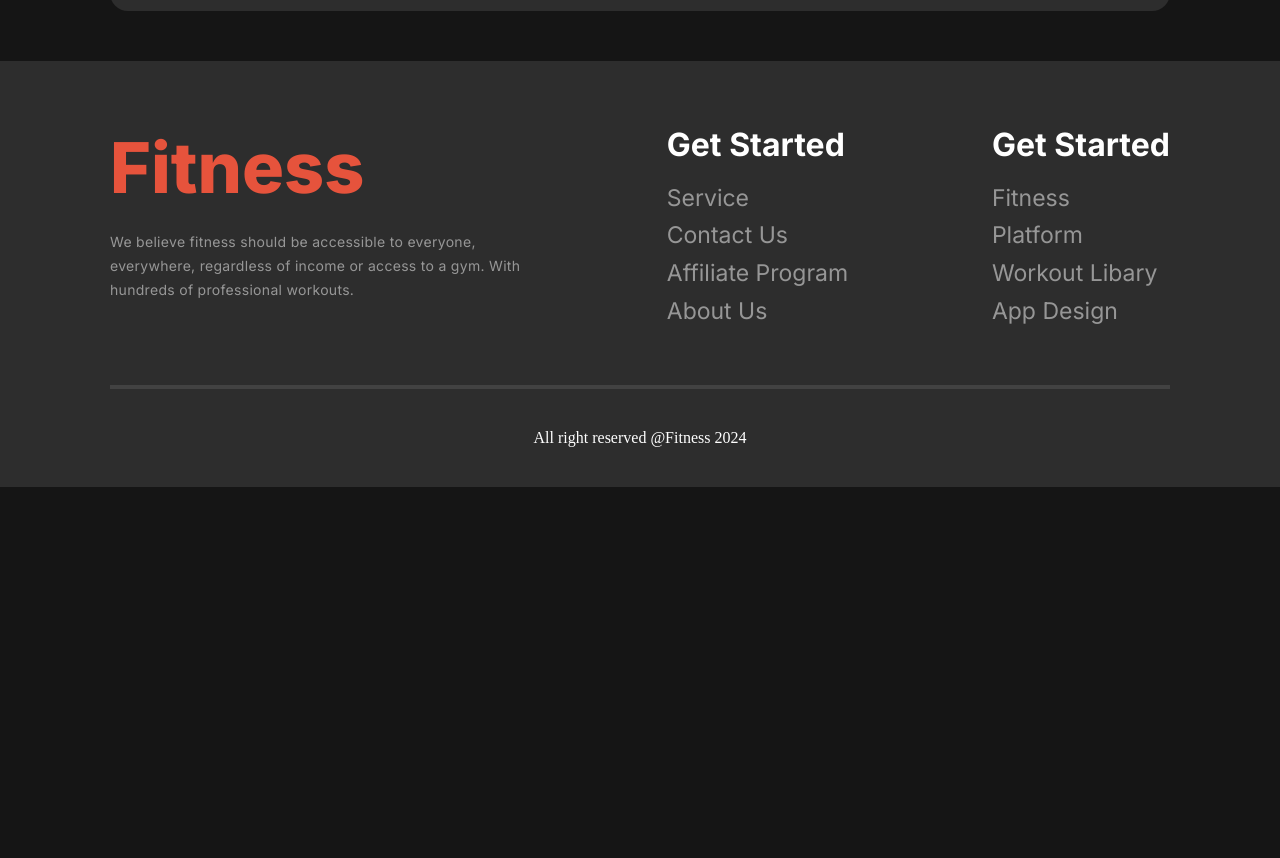
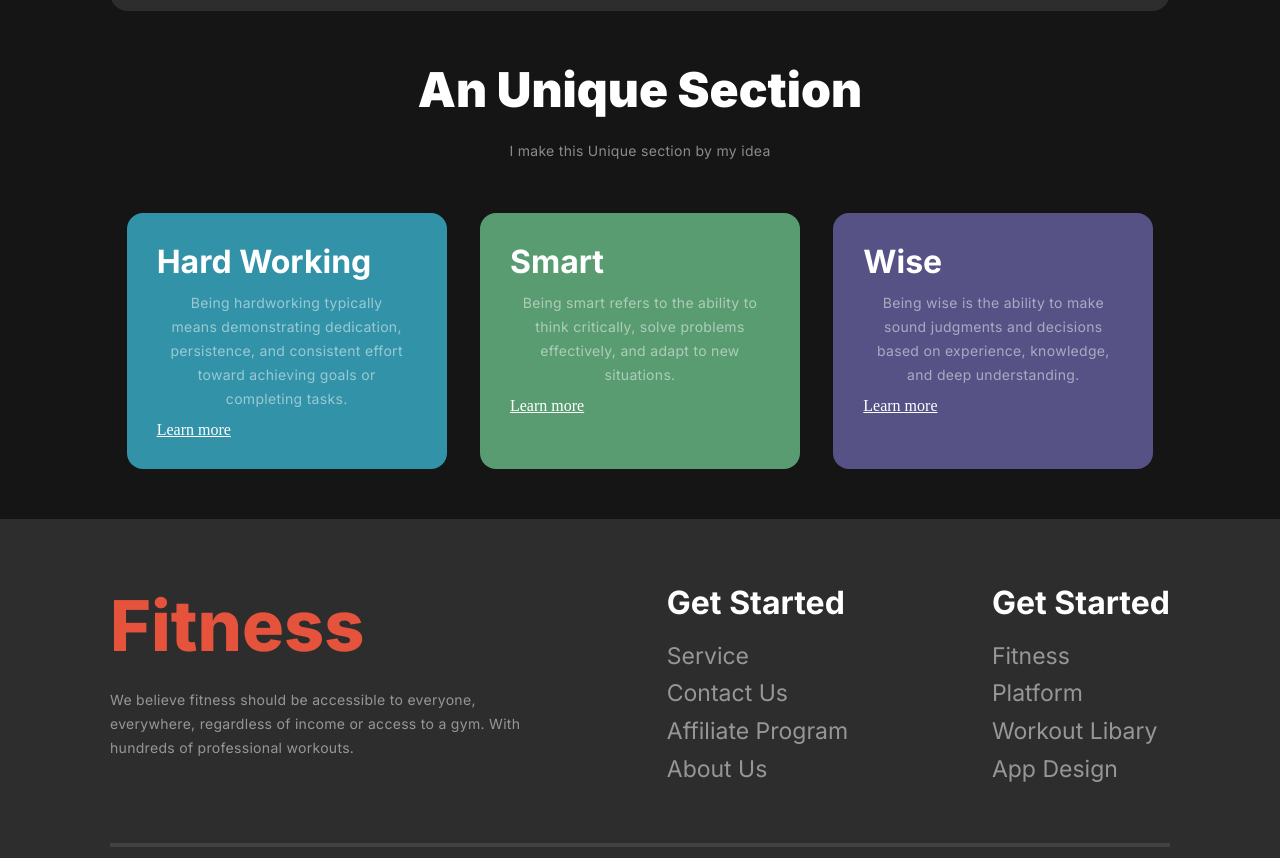
Before and after one commit to shazahanshakib/second-assignment, a plain HTML site: page index.html in a window 1280 px wide. Shown: the part 3178-4036 px from the top of the page. Before the commit the page ends 3665 px from the top, so only its background shows below. Drawn offline with Linux system fonts and the light colour scheme.

Commit message:
unique section add

```diff
--- a/index.html
+++ b/index.html
@@ -176,6 +176,31 @@
                 </div>
             </div>
         </section>
+
+        <section class="unique-section">
+            <h1>An Unique Section</h1>
+            <p>I make this Unique section by my idea</p>
+
+            <div class="unique-section-card">
+                <div class="unique-card">
+                    <h2>Hard Working</h2>
+                    <p>Being hardworking typically means demonstrating dedication, persistence, and consistent effort toward achieving goals or completing tasks.</p>
+                    <a href="">Learn more</a>
+                </div>
+
+                <div class="unique-card cardsceond">
+                    <h2>Smart</h2>
+                    <p>Being smart refers to the ability to think critically, solve problems effectively, and adapt to new situations.</p>
+                    <a href="">Learn more</a>
+                </div>
+
+                <div class="unique-card cardthird">
+                    <h2>Wise</h2>
+                    <p>Being wise is the ability to make sound judgments and decisions based on experience, knowledge, and deep understanding.</p>
+                    <a href="">Learn more</a>
+                </div>
+            </div>
+        </section>
     </main>
     <footer>
         <section class="footer-section">
@@ -201,7 +226,6 @@
             </div>
             <div class="footer-line"></div>
             <p class="footer-last-line">All right reserved @Fitness 2024</p>
-
         </section>
     </footer>
 </body>
--- a/style.css
+++ b/style.css
@@ -514,6 +514,66 @@
     margin-top: 10px;
 }
 
+/* unique section  */
+
+.unique-section h1{
+    color: rgb(255, 255, 255);
+    font-family: Inter;
+    font-size: 48px;
+    font-weight: 900;
+    line-height: 120%;
+    letter-spacing: 0%;
+    text-align: center;
+    margin-top: 50px;
+}
+.unique-section p{
+    color: rgba(255, 255, 255, 0.5);
+    font-family: Inter;
+    font-size: 14px;
+    font-weight: 400;
+    line-height: 24px;
+    letter-spacing: 0.3px;
+    text-align: center;
+    margin-top: 20px;
+}
+.unique-section-card{
+    max-width: 1060px;
+    margin: auto;
+    margin-top: 50px;
+    display: flex;
+    justify-content: space-around;
+}
+.unique-card{
+    max-width: 320px;
+    /* height: 300px; */
+    border-radius: 16px;
+    background: #3293a8;
+    padding: 30px;
+}
+.unique-card h2{
+    color: rgb(255, 255, 255);
+    font-family: Inter;
+    font-size: 32px;
+    font-weight: 700;
+    line-height: 120%;
+    letter-spacing: 0%;
+    text-align: left;
+    background: transparent;
+}
+.unique-card p{
+    background: transparent;
+    margin: 10px;
+}
+.unique-card a{
+    background: transparent;
+}
+.cardsceond{
+    background: #599c71;
+}
+.cardthird{
+    background: #565285;
+}
+
 /* footer section  */
 .footer-section{
     width: 100%;
@@ -731,5 +791,17 @@
         flex-direction: column;
         padding: 20px;
     }
+    .footer-first-div p{
+        margin-bottom: 25px;
+    }
+    .footer-second-div p{
+        margin-bottom: 25px;
+    }
 
+    /* unique section  */
+    .unique-section-card{
+        flex-direction: column;
+        align-items: center;
+        gap: 20px;
+    }
 }
```
